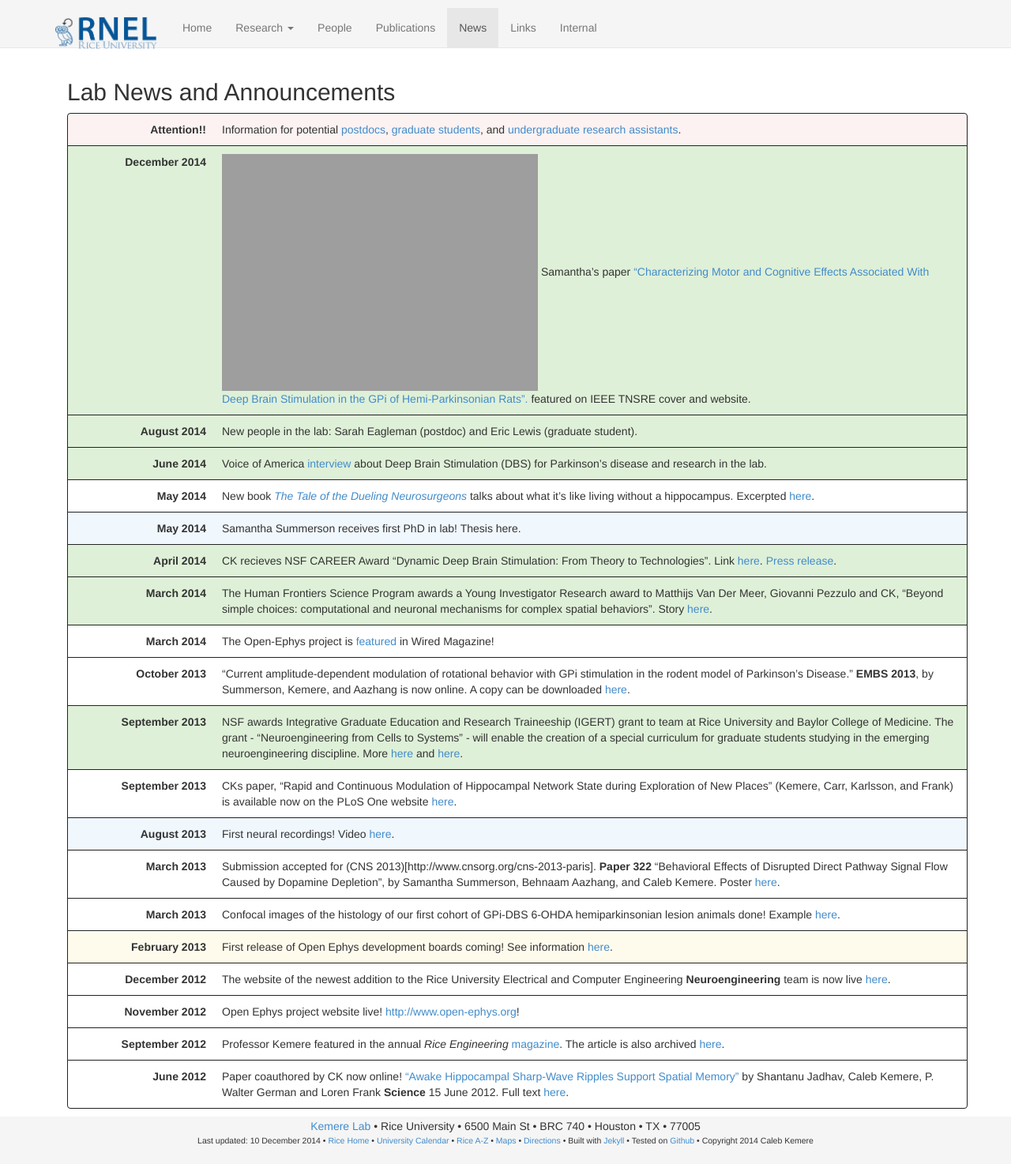
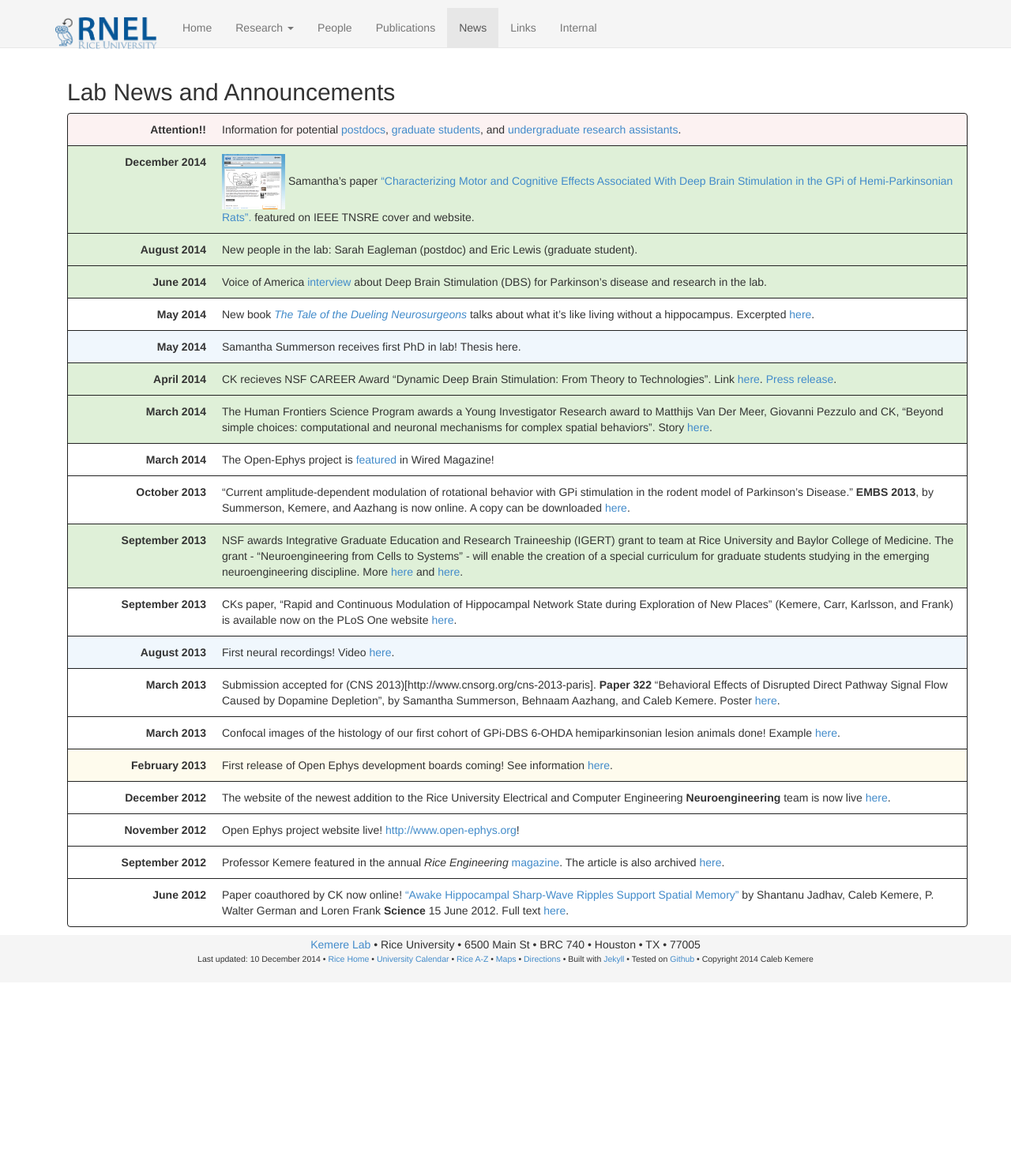
Before and after one commit to kemerelab/kemerelab.github.io, a Jekyll site: the page built from news/index.md, in a window 1280 px wide. Shown: the whole page at 79% size. Built offline with Jekyll 4.4.1, drawn with Linux system fonts in a browser that asks for light colours; nearby versions of some CDN libraries; after the commit the page ends 1244 px from its top, so only the background shows below that.

Commit message:
Update index.md

```diff
--- a/news/index.md
+++ b/news/index.md
@@ -15,7 +15,7 @@ __Attention!!__
 {: .callout-danger}
 
 December 2014
-:  ![](/gallery/TNSRE_Feature.png =100x60) Samantha's paper ["Characterizing Motor and Cognitive Effects Associated With Deep Brain Stimulation in the GPi of Hemi-Parkinsonian Rats".](/pubs/assets/Summerson, Aazhang, Kemere - IEEE transactions on neural systems and rehabilitation engineering 2014.pdf) featured on IEEE TNSRE cover and website.
+:  <img src="/gallery/TNSRE_Feature.png" style="width: 80px;"/> Samantha's paper ["Characterizing Motor and Cognitive Effects Associated With Deep Brain Stimulation in the GPi of Hemi-Parkinsonian Rats".](/pubs/assets/Summerson, Aazhang, Kemere - IEEE transactions on neural systems and rehabilitation engineering 2014.pdf) featured on IEEE TNSRE cover and website.
 {: .callout-success}
 
 August 2014
```
